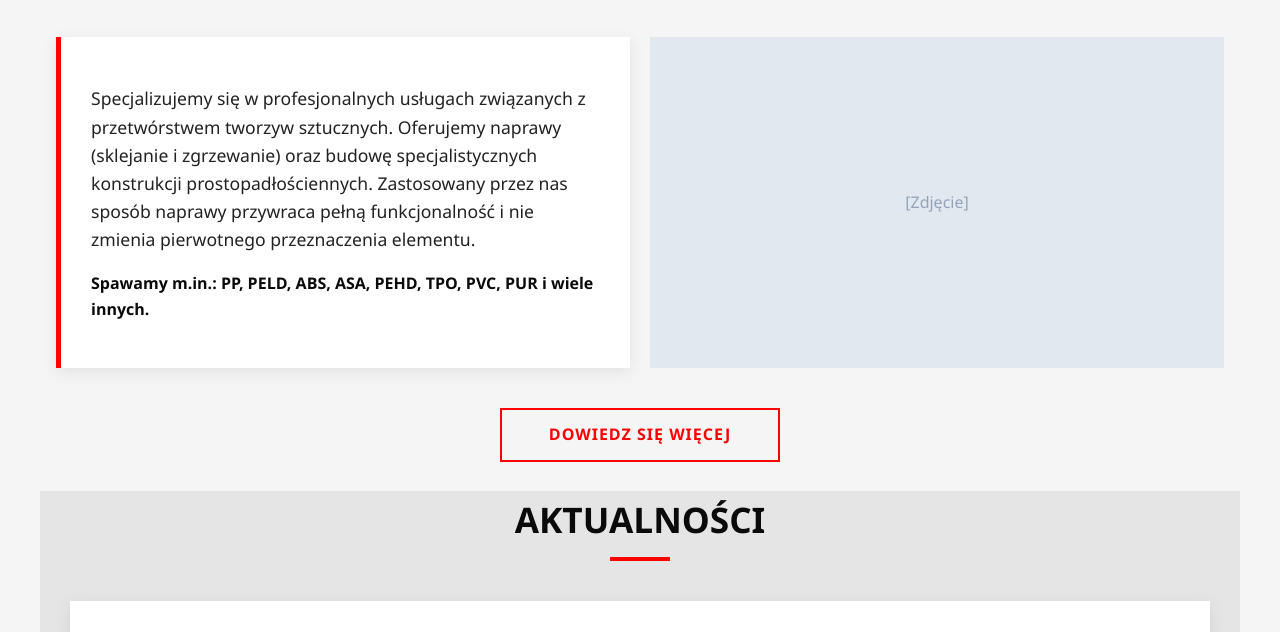
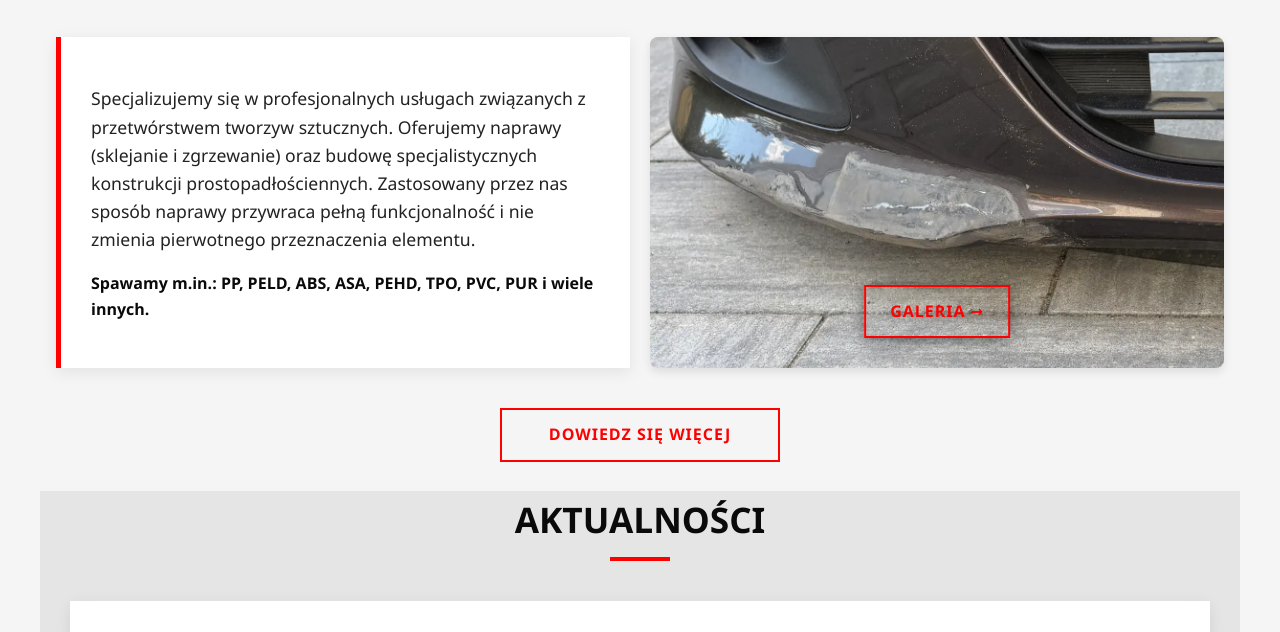
Before and after one commit to damian234527/PlastArt, an Astro site: page /pl in a window 1280 px wide. Shown: the part 723-1355 px from the top of the page. Built offline with nearby package versions, Linux system fonts and the light colour scheme; Astro itself is replaced by a stand-in of ours.

Commit message:
Pokaz slajdów z galerii, guzik przejścia do galerii

```diff
--- a/src/pages/[lang]/index.astro
+++ b/src/pages/[lang]/index.astro
@@ -26,7 +26,7 @@ const latestNews = allNews.sort((a, b) => b.data.date.valueOf() - a.data.date.va
             </div>
         </section>
 
-        <!-- SEKCJA O NAS -->
+<!-- SEKCJA O NAS -->
         <section id="about" class="container">
             <h2>{t('o_nas_tytul')}</h2>
             <div class="grid" style="align-items: center; margin-top: 40px;">
@@ -34,7 +34,27 @@ const latestNews = allNews.sort((a, b) => b.data.date.valueOf() - a.data.date.va
                     <p style="font-size: 1.1rem;">{t('o_nas_opis')}</p>
                     <p style="margin-top: 15px; font-weight: bold; color: var(--primary);">{t('o_nas_tworzywa_skrot')}</p>
                 </div>
-                <div style="background: #e2e8f0; height: 100%; min-height: 250px; border-radius: 0px; display: flex; align-items: center; justify-content: center; color: #94a3b8;">[Zdjęcie]</div>
+
+				<!-- POKAZ SLAJDÓW -->
+                <div class="slideshow-container" style="height: 100%;">
+                    {/* Pobieramy 6 pierwszych zdjęć z galerii rozszerzonej */}
+                    {Array.from({length: 6}).map((_, i) => (
+                        <img
+                            src={`/images/extended${i + 1}.webp`}
+                            alt={`Slajd ${i + 1}`}
+                            class={`slide ${i === 0 ? 'active' : ''}`}
+                            loading={i === 0 ? "eager" : "lazy"}
+                        />
+                    ))}
+
+                    <!-- Guzik na środku zdjęcia -->
+                    <div class="overlay-button-container">
+                        <a href={`/${lang}/gallery`} class="btn-more" style="margin-top: 0; box-shadow: 0 4px 15px rgba(0,0,0,0.5);">
+                            {t('panel_gorny_galeria')} &rarr;
+                        </a>
+                    </div>
+                </div>
+
             </div>
             <div class="center-action">
                 <a href={`/${lang}/about`} class="btn-more">{t('guzik_szczegoly')}</a>
@@ -66,3 +86,66 @@ const latestNews = allNews.sort((a, b) => b.data.date.valueOf() - a.data.date.va
     </main>
     <Footer />
 </Layout>
+
+<style>
+  /* Styl kontenera pokazu slajdów */
+  .slideshow-container {
+    position: relative;
+    width: 100%;
+    height: 100%;
+    min-height: 280px;
+    border-radius: 8px;
+    overflow: hidden;
+    box-shadow: 0 4px 10px rgba(0,0,0,0.1);
+    background: #e2e8f0;
+  }
+
+  /* Styl pojedynczego zdjęcia (nakładanie na siebie) */
+  .slideshow-container .slide {
+    position: absolute;
+    top: 0;
+    left: 0;
+    width: 100%;
+    height: 100%;
+    object-fit: cover;
+    opacity: 0;
+    transition: opacity 1s ease-in-out; /* Płynne przenikanie (fade) */
+    z-index: 1;
+  }
+
+  /* Klasa aktywująca widoczność bieżącego zdjęcia */
+  .slideshow-container .slide.active {
+    opacity: 1;
+    z-index: 2;
+  }
+
+  /* Pozycjonowanie guzika */
+  .overlay-button-container {
+    position: absolute;
+    bottom: 30px;
+    left: 50%;
+    transform: translate(-50%);
+    z-index: 10; /* Warstwa ustawiona wyżej niż zdjęcia (z-index: 2) */
+  }
+</style>
+
+<script>
+  // Zmiana zdjęć co 4 sekundy
+  document.addEventListener('DOMContentLoaded', () => {
+    const slides = document.querySelectorAll('.slideshow-container .slide');
+    if (slides.length === 0) return;
+
+    let currentSlide = 0;
+
+    setInterval(() => {
+      // Ukryj obecny slajd
+      slides[currentSlide].classList.remove('active');
+
+      // Przejdź do następnego slajdu (wróć do 0, jeśli to koniec)
+      currentSlide = (currentSlide + 1) % slides.length;
+
+      // Pokaż nowy slajd
+      slides[currentSlide].classList.add('active');
+    }, 4000); // 4 sekundy
+  });
+</script>
```
